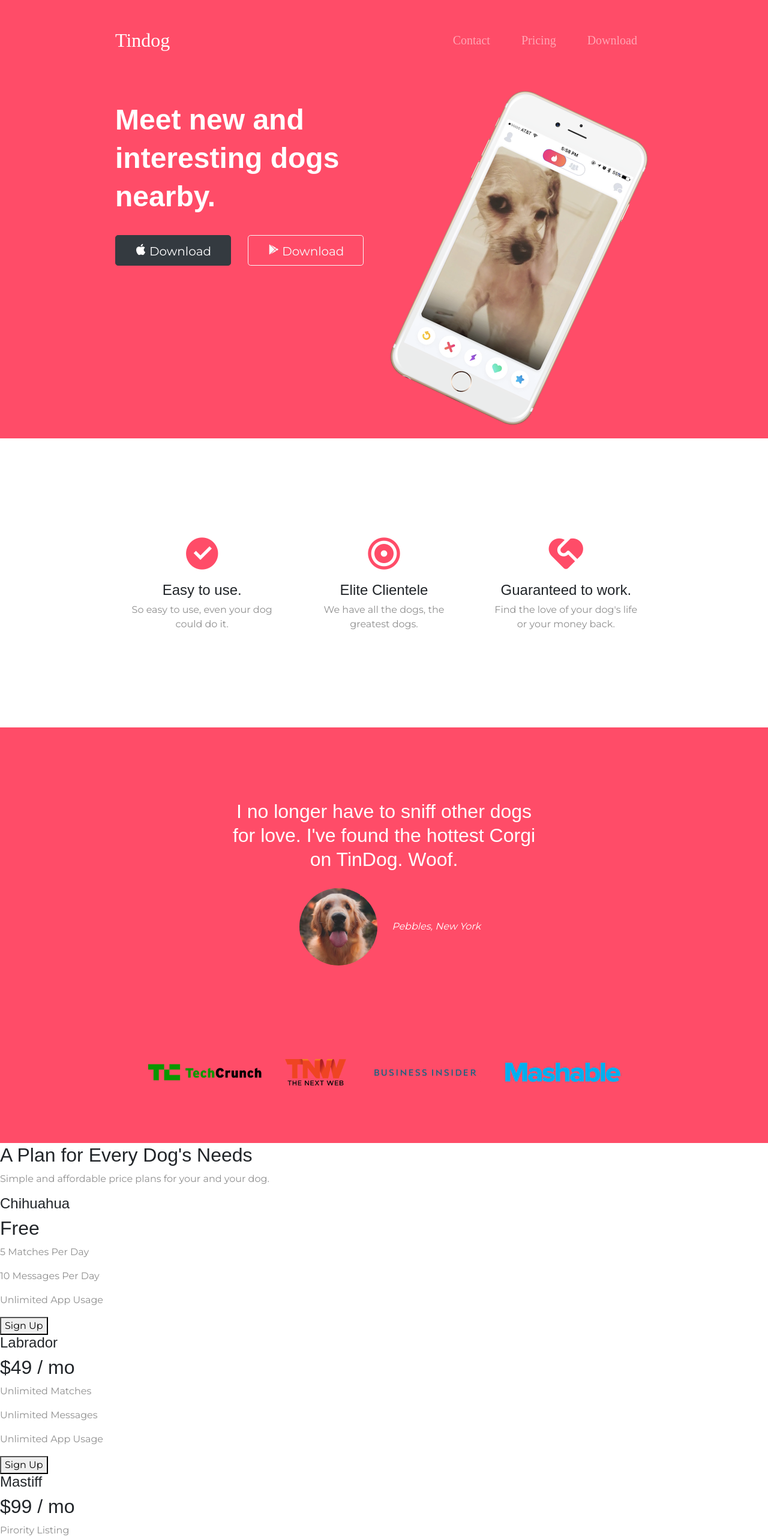
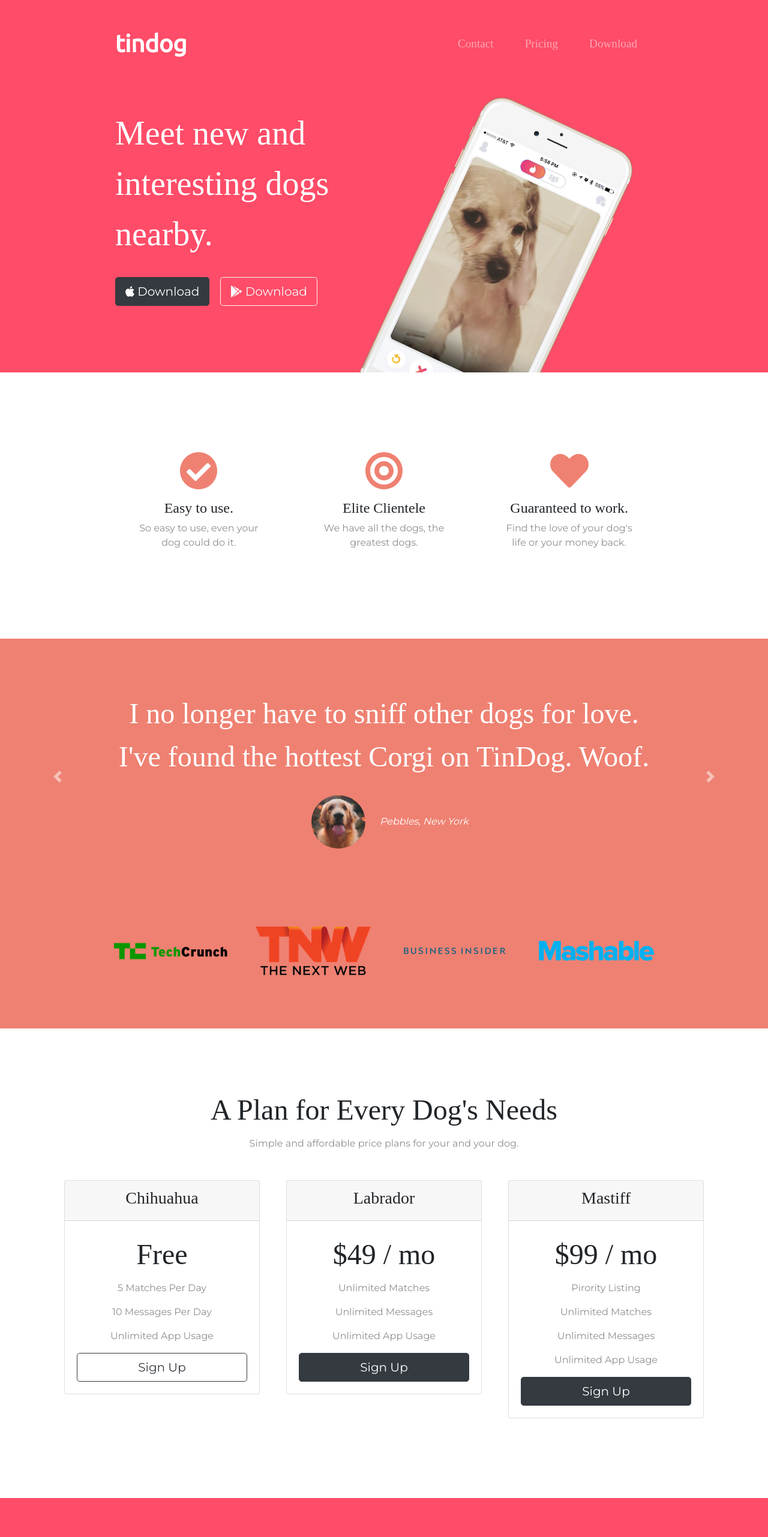
Before and after one commit to birazzzz/Dogger, a plain HTML site: page index.html in a window 1280 px wide. Shown: the top 2563 px of the page at 60% size. Drawn offline with nearby package versions, Linux system fonts and the light colour scheme.

Commit message:
completed

```diff
--- a/css/styles.css
+++ b/css/styles.css
@@ -1,142 +1,179 @@
+
 body {
     font-family: "Montserrat";
+    text-align: center;
   }
 
-/* Navbar */
-
-.navbar{
-    padding: 0 0 72px;
+  h1, h2, h3, h4, h5, h6 {
+    font-family: "Montserrat-Bold";
   }
 
-.navbar-brand {
-  font-family: "Axiforma-Bold";
-  font-size: 32px;
-}
-
-.nav-item{
-    padding: 0 18px;
-}
-
-.nav-link{
-    font-family: 'Montserrat-light';
-    font-size: 20px;
-}
-
-/* Hero/Buttons */
-
-.ri-apple-fill {
-    margin-right: 4px;
-  }
-
-  .ri-google-play-fill {
-    margin-right: 4px;
-  }
-
-  .apple-button {
-    margin-right: 24px;
-    margin-top: 24px;
-    padding: 8px 32px;
-  }
-
-  .google-button {
-    margin-top: 24px;
-    padding: 8px 32px;
-  }
-
-/* Fonts */
-
-h1 {
-    font-family: "Montserrat-black", sans-serif;
-    font-size: 48px;
-    line-height: 64px;
-    font-weight: 900;
-}
-
-h2{
-    font-family: "Montserrat-bold", sans-serif;
-    font-size: 32px;
-    line-height: 40px;
-}
-
-h3{
-    font-family: "Montserrat-bold", sans-serif;
-    font-size: 24px;
-    line-height: 26px;
-}
-
-p{
+  p {
     color: #8f8f8f;
   }
 
-#title {
-  background-color: #ff4c68;
+  /* Headings */
+
+  .big-heading {
+    font-family: "Montserrat-Black";
+    font-size: 3.5rem;
+    line-height: 1.5;
   }
 
-.display {
-  color: #ffffff;
+  .section-heading {
+    font-size: 3rem;
+    line-height: 1.5;
   }
 
-.container-fluid {
-  padding: 3% 15%;
+  /* Containers */
+
+  .container-fluid{
+    padding: 7% 15%;
   }
 
-/* Features */
+  /* Sections */
 
-#features{
-    padding: 120px 200px;
-}
-
-.feature-box{
-    text-align: center;
-    padding: 24px;
-}
-
-.icon{
-    font-size: 64px;
-    color: #ff4c68;
-}
-
-.icon:hover{
-    color: #cb4f62;
-}
-
-/* Testimonial */
-
-#testimonials{
-    padding: 120px 380px 120px 380px;
-    text-align: center;
+  .colored-section {
     background-color: #ff4c68;
     color: #fff;
   }
 
-.test-image{
-    border-radius: 50%;
-    width: 25%;
+  .white-section {
+    background-color: #fff;
+  }
+
+  /* Navigation Bar */
+
+  .navbar {
+    padding: 0 0 4.5rem;
+  }
+
+  .navbar-brand {
+    font-family: "Ubuntu";
+    font-size: 2.5rem;
+    font-weight: bold;
+  }
+
+  .nav-item {
+    padding: 0 18px;
+  }
+
+  .nav-link {
+    font-size: 1.2rem;
+    font-family: "Montserrat-Light";
+  }
+
+  /* Buttons */
+
+  .download-button {
+    margin: 5% 3% 5% 0;
+  }
+
+  /* Title Section */
+
+  #title {
+    background-color: #ff4c68;
+    color: #fff;
+    text-align: left;
+  }
+
+  #title .container-fluid {
+    padding: 3% 15% 7%;
+  }
+
+  /* Title Image */
+
+  .title-image {
+    width: 60%;
+    transform: rotate(25deg);
+    position: absolute;
+    right: 30%;
+  }
+
+  /* Features Section */
+
+  #features {
+    position: relative;
+  }
+
+  .feature-title {
+    font-size: 1.5rem;
+  }
+
+  .feature-box {
+    padding: 4.5%;
+  }
+
+  .icon {
+    color: #ef8172;
+    margin-bottom: 1rem;
+  }
+
+  .icon:hover {
+    color: #ff4c68;
+  }
+
+  /* Testimonial Section */
+
+  #testimonials {
+    background-color: #ef8172;
+  }
+
+  .testimonial-text {
+    font-size: 3rem;
+    line-height: 1.5;
+  }
+
+  .testimonial-image {
+    width: 10%;
+    border-radius: 100%;
     margin: 20px;
   }
 
-/* Press */
 
-#press{
-    background-color: #ff4c68;
-    text-align: center;
-    padding-bottom: 80px;
+  #press {
+    background-color: #ef8172;
+    padding-bottom: 3%;
   }
 
-.logos{
+  .press-logo {
     width: 15%;
-    margin: 16px;
+    margin: 20px 20px 50px;
   }
 
-.tnw{
-    width: 8%;
+  /* Pricing Section */
+
+  #pricing {
+    padding: 100px;
   }
 
-/* Graphic */
+  .price-text {
+    font-size: 3rem;
+    line-height: 1.5;
+  }
 
-.doggo {
-  width: 60%;
-  align-content: center;
-  margin-left: 80px;
-  transform: rotate(25deg);
+  .pricing-column {
+    padding: 3% 2%;
   }
+
+  /* CTA Section */
+
+
+  /* Footer Section */
+
+
+  .social-icon {
+    margin: 20px 10px;
+  }
+
+  @media (max-width: 1028px) {
+
+    #title {
+      text-align: center;
+    }
+
+    .title-image {
+      position: static;
+      transform: rotate(0);
+    }
+  }
--- a/index.html
+++ b/index.html
@@ -1,179 +1,240 @@
 <!DOCTYPE html>
 <html>
+
 <head>
-    <meta charset="utf-8" />
+  <meta charset="utf-8">
   <title>TinDog</title>
 
-    <!-- Font-->
+  <!-- Google Fonts -->
+  <link href="https://fonts.googleapis.com/css?family=Montserrat|Ubuntu" rel="stylesheet">
 
-    <link
-      href="https://fonts.googleapis.com/css2?family=Albert+Sans&family=Montserrat+Alternates&family=Montserrat:wght@100;400;900&family=Sacramento&display=swap"
-      rel="stylesheet"
-    />
+  <!-- CSS Stylesheets -->
+  <link rel="stylesheet" href="https://maxcdn.bootstrapcdn.com/bootstrap/4.0.0/css/bootstrap.min.css" integrity="sha384-Gn5384xqQ1aoWXA+058RXPxPg6fy4IWvTNh0E263XmFcJlSAwiGgFAW/dAiS6JXm" crossorigin="anonymous">
+  <link rel="stylesheet" href="css/styles.css">
 
-    <!-- Icon -->
+  <!-- Font Awesome -->
+  <script defer src="https://use.fontawesome.com/releases/v5.0.7/js/all.js"></script>
 
-    <link href="https://cdn.jsdelivr.net/npm/remixicon@2.5.0/fonts/remixicon.css" rel="stylesheet">
-
-    <!-- Style -->
-
-    <link
-      rel="stylesheet"
-      href="https://cdn.jsdelivr.net/npm/bootstrap@4.3.1/dist/css/bootstrap.min.css"
-      integrity="sha384-ggOyR0iXCbMQv3Xipma34MD+dH/1fQ784/j6cY/iJTQUOhcWr7x9JvoRxT2MZw1T"
-      crossorigin="anonymous"
-    />
-    <link rel="stylesheet" href="css/styles.css" />
-    <script
-      src="https://code.jquery.com/jquery-3.3.1.slim.min.js"
-      integrity="sha384-q8i/X+965DzO0rT7abK41JStQIAqVgRVzpbzo5smXKp4YfRvH+8abtTE1Pi6jizo"
-      crossorigin="anonymous"
-    ></script>
-    <link rel="preconnect" href="https://fonts.googleapis.com" />
-    <link rel="preconnect" href="https://fonts.gstatic.com" crossorigin />
-    <link rel="icon" href="images/Favicon.png" />
+  <!-- Bootstrap Scripts -->
+  <script src="https://code.jquery.com/jquery-3.2.1.slim.min.js" integrity="sha384-KJ3o2DKtIkvYIK3UENzmM7KCkRr/rE9/Qpg6aAZGJwFDMVNA/GpGFF93hXpG5KkN" crossorigin="anonymous"></script>
+  <script src="https://cdnjs.cloudflare.com/ajax/libs/popper.js/1.12.9/umd/popper.min.js" integrity="sha384-ApNbgh9B+Y1QKtv3Rn7W3mgPxhU9K/ScQsAP7hUibX39j7fakFPskvXusvfa0b4Q" crossorigin="anonymous"></script>
+  <script src="https://maxcdn.bootstrapcdn.com/bootstrap/4.0.0/js/bootstrap.min.js" integrity="sha384-JZR6Spejh4U02d8jOt6vLEHfe/JQGiRRSQQxSfFWpi1MquVdAyjUar5+76PVCmYl" crossorigin="anonymous"></script>
 </head>
 
 <body>
-    <section id="title">
+
+  <section class="colored-section" id="title">
+
     <div class="container-fluid">
+
       <!-- Nav Bar -->
 
       <nav class="navbar navbar-expand-lg navbar-dark">
-          <a class="navbar-brand" href="">Tindog</a>
-          <button
-            class="navbar-toggler"
-            type="button"
-            data-toggle="collapse"
-            data-target="#navbarSupportedContent"
-            aria-controls="navbarSupportedContent"
-            aria-expanded="false"
-            aria-label="Toggle navigation"
-          >
+
+        <a class="navbar-brand" href="">tindog</a>
+
+        <button class="navbar-toggler" type="button" data-toggle="collapse" data-target="#navbarTogglerDemo02">
             <span class="navbar-toggler-icon"></span>
         </button>
-          <div class="collapse navbar-collapse" id="navbarSupportedContent">
+
+        <div class="collapse navbar-collapse" id="navbarTogglerDemo02">
+
           <ul class="navbar-nav ml-auto">
             <li class="nav-item">
-                <a class="nav-link" href="">Contact</a>
+              <a class="nav-link" href="#footer">Contact</a>
             </li>
             <li class="nav-item">
-                <a class="nav-link" href="">Pricing</a>
+              <a class="nav-link" href="#pricing">Pricing</a>
             </li>
             <li class="nav-item">
-                <a class="nav-link" href="">Download</a>
+              <a class="nav-link" href="#cta">Download</a>
             </li>
           </ul>
+
         </div>
       </nav>
+
 
       <!-- Title -->
 
       <div class="row">
+
         <div class="col-lg-6">
-            <h1 class="display">Meet new and interesting dogs nearby.</h1>
-            <button type="button" class="apple-button btn btn-dark btn-lg"><i class="ri-apple-fill"></i>Download</button>
-            <button type="button" class="google-button btn btn-outline-light btn-lg"><i class="ri-google-play-fill"></i>Download</button>
+          <h1 class="big-heading">Meet new and interesting dogs nearby.</h1>
+          <button type="button" class="btn btn-dark btn-lg download-button"><i class="fab fa-apple"></i> Download</button>
+          <button type="button" class="btn btn-outline-light btn-lg download-button"><i class="fab fa-google-play"></i> Download</button>
         </div>
 
         <div class="col-lg-6">
-            <img class="doggo" src="images/iphone6.png" alt="iphone-mockup" />
+          <img class="title-image" src="images/iphone6.png" alt="iphone-mockup">
+        </div>
+
+      </div>
+
+    </div>
+
+  </section>
+
+
+  <!-- Features -->
+
+  <section class="white-section" id="features">
+
+    <div class="container-fluid">
+
+      <div class="row">
+        <div class="feature-box col-lg-4">
+          <i class="icon fas fa-check-circle fa-4x"></i>
+          <h3 class="feature-title">Easy to use.</h3>
+          <p>So easy to use, even your dog could do it.</p>
+        </div>
+
+        <div class="feature-box col-lg-4">
+          <i class="icon fas fa-bullseye fa-4x"></i>
+          <h3 class="feature-title">Elite Clientele</h3>
+          <p>We have all the dogs, the greatest dogs.</p>
+        </div>
+
+        <div class="feature-box col-lg-4">
+          <i class="icon fas fa-heart fa-4x"></i>
+          <h3 class="feature-title">Guaranteed to work.</h3>
+          <p>Find the love of your dog's life or your money back.</p>
+        </div>
+      </div>
+
+
+    </div>
+  </section>
+
+
+  <!-- Testimonials -->
+
+  <section class="colored-section" id="testimonials">
+
+    <div id="testimonial-carousel" class="carousel slide" data-ride="false">
+      <div class="carousel-inner">
+        <div class="carousel-item active container-fluid">
+          <h2 class="testimonial-text">I no longer have to sniff other dogs for love. I've found the hottest Corgi on TinDog. Woof.</h2>
+          <img class="testimonial-image" src="images/dog-img.jpg" alt="dog-profile">
+          <em>Pebbles, New York</em>
+        </div>
+        <div class="carousel-item container-fluid">
+          <h2 class="testimonial-text">My dog used to be so lonely, but with TinDog's help, they've found the love of their life. I think.</h2>
+          <img class="testimonial-image" src="images/lady-img.jpg" alt="lady-profile">
+          <em>Beverly, Illinois</em>
+        </div>
+      </div>
+      <a class="carousel-control-prev" href="#testimonial-carousel" role="button" data-slide="prev">
+    <span class="carousel-control-prev-icon"></span>
+      </a>
+      <a class="carousel-control-next" href="#testimonial-carousel" role="button" data-slide="next">
+    <span class="carousel-control-next-icon"></span>
+      </a>
+    </div>
+
+  </section>
+
+
+  <!-- Press -->
+
+  <section class="colored-section" id="press">
+    <img class="press-logo" src="images/techcrunch.png" alt="tc-logo">
+    <img class="press-logo" src="images/tnw.png" alt="tnw-logo">
+    <img class="press-logo" src="images/bizinsider.png" alt="biz-insider-logo">
+    <img class="press-logo" src="images/mashable.png" alt="mashable-logo">
+
+  </section>
+
+
+  <!-- Pricing -->
+
+  <section class="white-section" id="pricing">
+
+    <h2 class="section-heading">A Plan for Every Dog's Needs</h2>
+    <p>Simple and affordable price plans for your and your dog.</p>
+
+    <div class="row">
+
+      <div class="pricing-column col-lg-4 col-md-6">
+        <div class="card">
+          <div class="card-header">
+            <h3>Chihuahua</h3>
+          </div>
+          <div class="card-body">
+            <h2 class="price-text">Free</h2>
+            <p>5 Matches Per Day</p>
+            <p>10 Messages Per Day</p>
+            <p>Unlimited App Usage</p>
+            <button class="btn btn-lg btn-block btn-outline-dark" type="button">Sign Up</button>
           </div>
         </div>
       </div>
-    </section>
 
-    <!-- Features -->
-
-    <section id="features">
-      <div class="row">
-        <div class="feature-box col-lg-4">
-          <i class="icon ri-checkbox-circle-fill"></i>
-          <h3>Easy to use.</h3>
-          <p>So easy to use, even your dog could do it.</p>
+      <div class="pricing-column col-lg-4 col-md-6">
+        <div class="card">
+          <div class="card-header">
+            <h3>Labrador</h3>
           </div>
-
-        <div class= "feature-box col-lg-4">
-          <i class="icon ri-focus-2-fill"></i>
-          <h3>Elite Clientele</h3>
-          <p>We have all the dogs, the greatest dogs.</p>
-        </div>
-
-        <div class= "feature-box col-lg-4">
-          <i class="icon ri-service-fill"></i>
-          <h3>Guaranteed to work.</h3>
-          <p>Find the love of your dog's life or your money back.</p>
-        </div>
-
-        </div>
-      </div>
-      </section>
-
-    <!-- Testimonials -->
-
-    <section id="testimonials">
-      <h2>
-        I no longer have to sniff other dogs for love. I've found the hottest
-        Corgi on TinDog. Woof.
-      </h2>
-      <img class="test-image" src="images/dog-img.jpg" alt="dog-profile" />
-      <em>Pebbles, New York</em>
-
-      <!-- <h2 class="testimonial-text">My dog used to be so lonely, but with TinDog's help, they've found the love of their life. I think.</h2>
-    <img class="testimonial-image" src="images/lady-img.jpg" alt="lady-profile">
-    <em>Beverly, Illinois</em> -->
-    </section>
-
-    <!-- Press -->
-
-    <section id="press">
-      <img class="logos" src="images/techcrunch.png" alt="tc-logo" />
-      <img class="logos tnw" src="images/tnw.png" alt="tnw-logo" />
-      <img class="logos" src="images/bizinsider.png" alt="biz-insider-logo" />
-      <img class="logos" src="images/mashable.png" alt="mashable-logo" />
-    </section>
-
-    <!-- Pricing -->
-
-    <section id="pricing">
-      <h2>A Plan for Every Dog's Needs</h2>
-      <p>Simple and affordable price plans for your and your dog.</p>
-
-      <h3>Chihuahua</h3>
-      <h2>Free</h2>
-      <p>5 Matches Per Day</p>
-      <p>10 Messages Per Day</p>
-      <p>Unlimited App Usage</p>
-      <button type="button">Sign Up</button>
-
-      <h3>Labrador</h3>
-      <h2>$49 / mo</h2>
+          <div class="card-body">
+            <h2 class="price-text">$49 / mo</h2>
             <p>Unlimited Matches</p>
             <p>Unlimited Messages</p>
             <p>Unlimited App Usage</p>
-      <button type="button">Sign Up</button>
+            <button class="btn btn-lg btn-block btn-dark" type="button">Sign Up</button>
+          </div>
+        </div>
+      </div>
 
+      <div class="pricing-column col-lg-4">
+        <div class="card">
+          <div class="card-header">
             <h3>Mastiff</h3>
-      <h2>$99 / mo</h2>
+          </div>
+          <div class="card-body">
+            <h2 class="price-text">$99 / mo</h2>
             <p>Pirority Listing</p>
             <p>Unlimited Matches</p>
             <p>Unlimited Messages</p>
             <p>Unlimited App Usage</p>
-      <button type="button">Sign Up</button>
+            <button class="btn btn-lg btn-block btn-dark" type="button">Sign Up</button>
+
+          </div>
+        </div>
+      </div>
+
+
+
+    </div>
+
   </section>
+
 
   <!-- Call to Action -->
 
-    <section id="cta">
-      <h3>Find the True Love of Your Dog's Life Today.</h3>
-      <button type="button">Download</button>
-      <button type="button">Download</button>
+  <section class="colored-section" id="cta">
+
+    <div class="container-fluid">
+
+      <h3 class="big-heading">Find the True Love of Your Dog's Life Today.</h3>
+      <button class="download-button btn btn-lg btn-dark" type="button"><i class="fab fa-apple"></i> Download</button>
+      <button class="download-button btn btn-lg brn-light" type="button"><i class="fab fa-google-play"></i> Download</button>
+    </div>
   </section>
+
 
   <!-- Footer -->
 
-    <footer id="footer">
-      <p>© Copyright TinDog</p>
+  <footer class="white-section" id="footer">
+    <div class="container-fluid">
+      <i class="social-icon fab fa-facebook-f"></i>
+      <i class="social-icon fab fa-twitter"></i>
+      <i class="social-icon fab fa-instagram"></i>
+      <i class="social-icon fas fa-envelope"></i>
+      <p>© Copyright 2018 TinDog</p>
+    </div>
   </footer>
+
+
 </body>
+
 </html>
```
Lines whose indentation alone changed are shown as unchanged.
